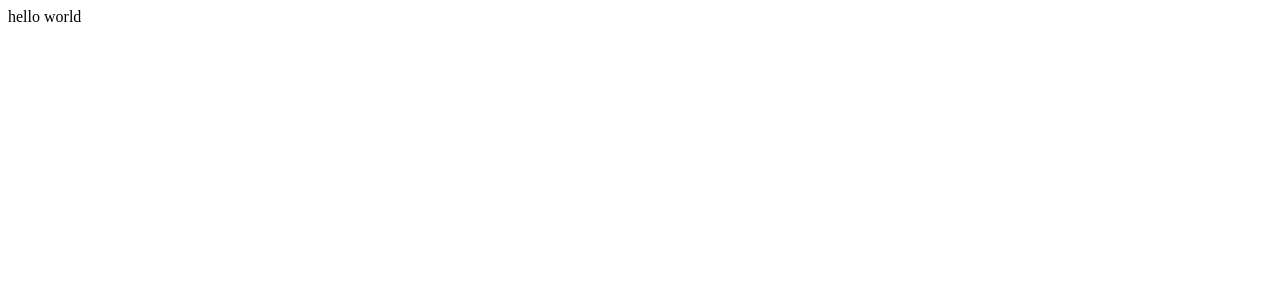
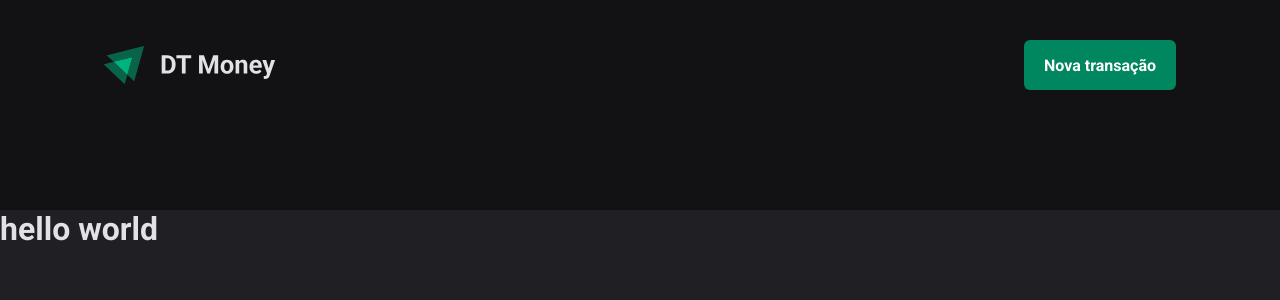
Before and after one commit to ig-swll/dtmoney, a React (Vite) app: page / in a window 1280 px wide. Shown: the top 300 px of the page. Built offline with nearby package versions, Linux system fonts and the light colour scheme.

Commit message:
Componente Header

```diff
--- a/src/App.tsx
+++ b/src/App.tsx
@@ -1,10 +1,13 @@
 import { ThemeProvider } from 'styled-components'
+import { Transactions } from './pages/Transactions'
+import { GlobalStyles } from './styles/global'
 import { defaultTheme } from './styles/themes/default'
 
 export function App() {
   return (
     <ThemeProvider theme={defaultTheme}>
-      <div className="App">hello world</div>
+      <Transactions />
+      <GlobalStyles />
     </ThemeProvider>
   )
 }
--- /dev/null
+++ b/src/components/Header/index.tsx
@@ -0,0 +1,14 @@
+import logoSrc from '../../assets/logo.svg'
+import { HeaderContainer, HeaderContent, NewTransactionButton } from './styles'
+
+export function Header() {
+  return (
+    <HeaderContainer>
+      <HeaderContent>
+        <img src={logoSrc} alt="" />
+
+        <NewTransactionButton>Nova transação</NewTransactionButton>
+      </HeaderContent>
+    </HeaderContainer>
+  )
+}
--- /dev/null
+++ b/src/components/Header/styles.ts
@@ -0,0 +1,33 @@
+import styled from 'styled-components'
+
+export const HeaderContainer = styled.header`
+  background: ${({ theme }) => theme['gray-900']};
+  padding: 2.5rem 0 7.5rem;
+`
+
+export const HeaderContent = styled.div`
+  width: 100%;
+  max-width: 1120px;
+  margin: 0 auto;
+  padding: 0 1.5rem;
+
+  display: flex;
+  align-items: center;
+  justify-content: space-between;
+`
+
+export const NewTransactionButton = styled.button`
+  height: 50px;
+  border: 0;
+  background: ${({ theme }) => theme['green-500']};
+  color: ${({ theme }) => theme.white};
+  font-weight: bold;
+  padding: 0 1.25rem;
+  border-radius: 6px;
+  cursor: pointer;
+  transition: background-color 0.1s ease-out;
+
+  &:hover {
+    background: ${({ theme }) => theme['green-700']};
+  }
+`
--- /dev/null
+++ b/src/pages/Transactions/index.tsx
@@ -0,0 +1,11 @@
+import { Header } from '../../components/Header'
+
+export function Transactions() {
+  return (
+    <div>
+      <Header />
+
+      <h1>hello world</h1>
+    </div>
+  )
+}
```
Also changed, not shown: src/assets/logo.svg (added), src/pages/Transactions/styles.ts (added).
